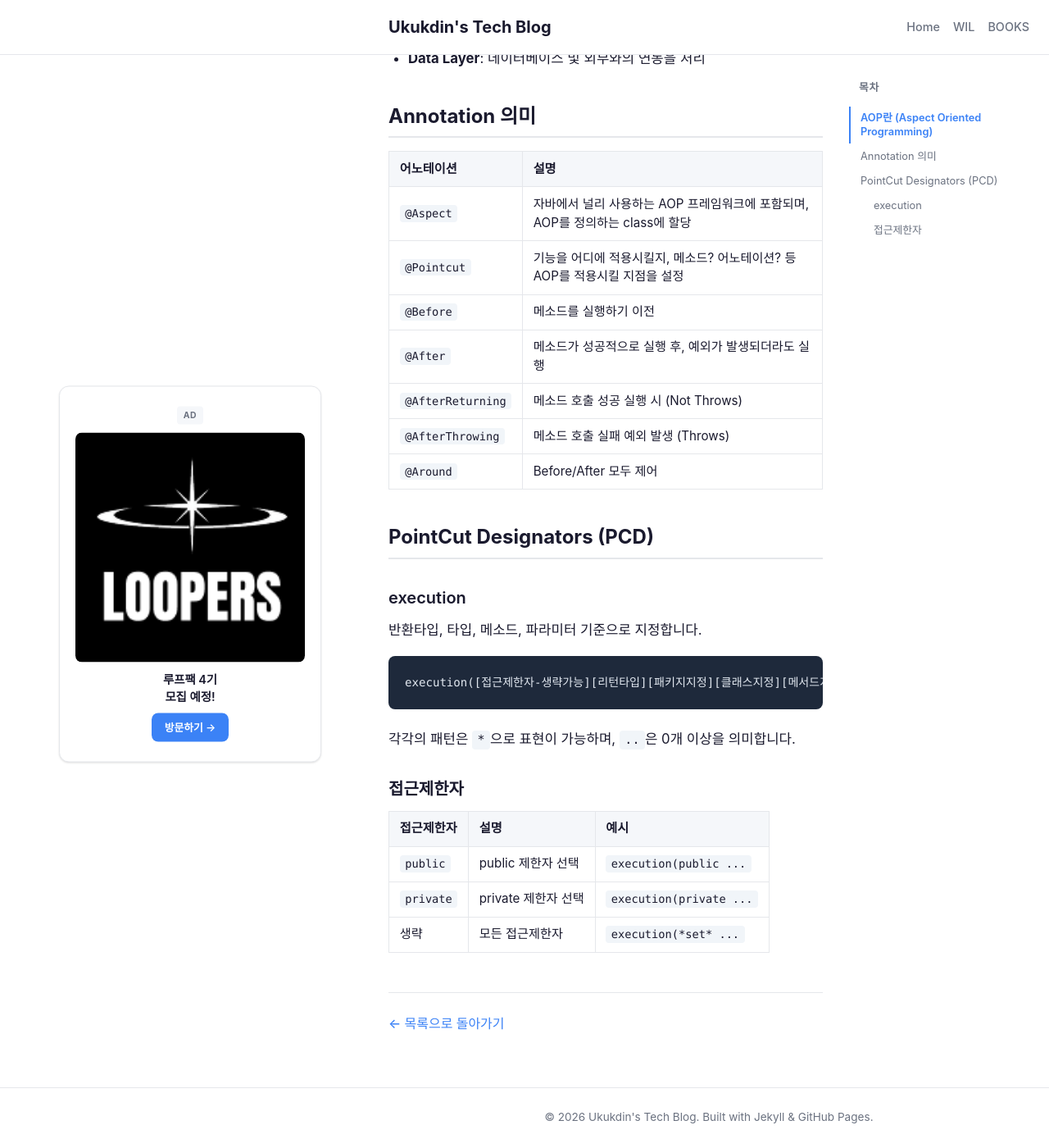
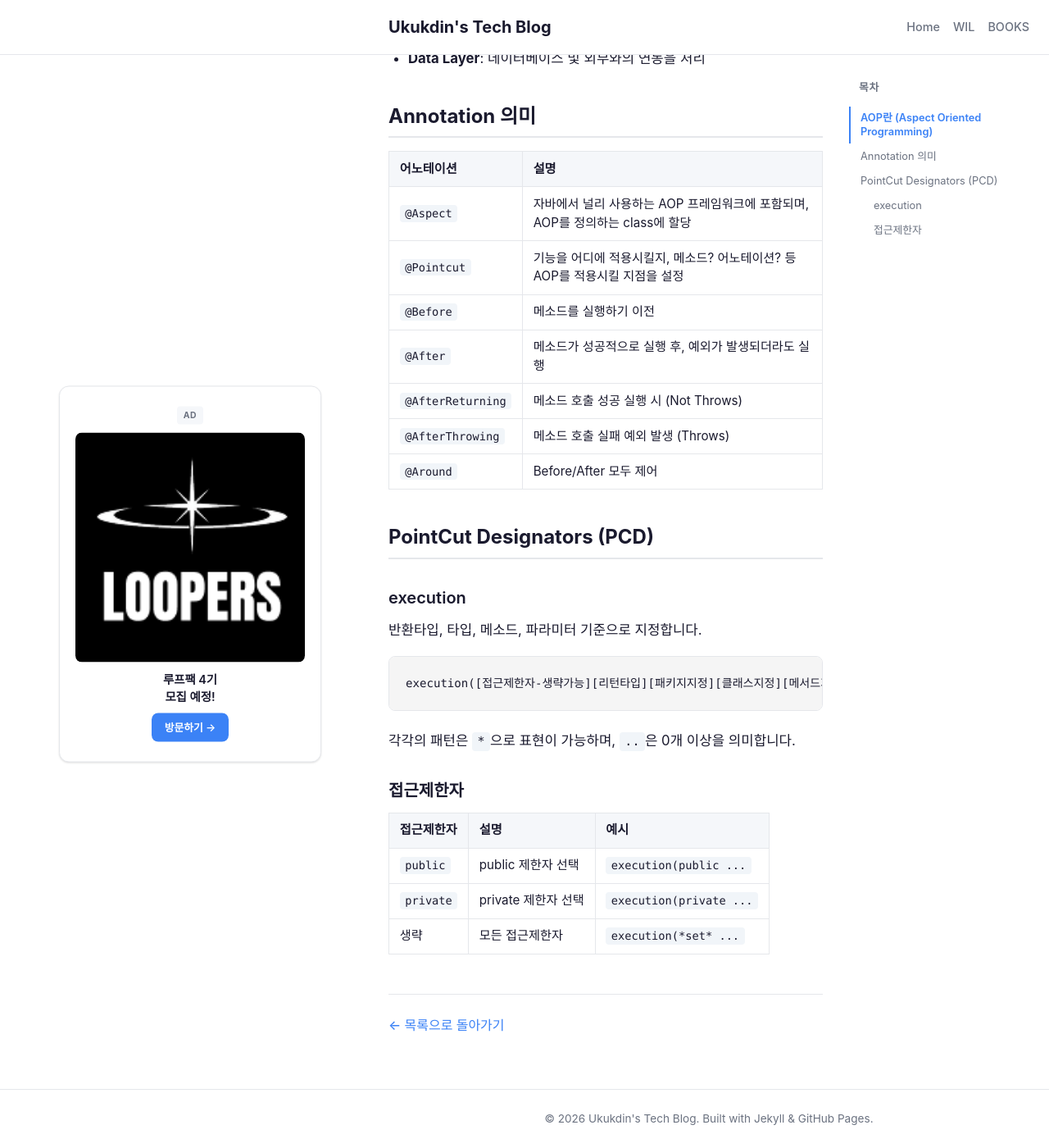
Before and after one commit to ukukdin/ukukdin.github.io, a Jekyll site: the page built from _posts/2024-01-03-spring-filter-aop.md, in a window 1280 px wide and 1400 px high, scrolled down 603 px. Shown: the whole window at 82% size. Built offline with Jekyll 4.4.1, drawn with Linux system fonts in a browser that asks for light colours.

Commit message:
코드 블록 배경색을 밝은 회색으로 변경
어두운 배경(#1e293b)에서 밝은 회색(#f5f5f5)으로 변경하여
가독성 향상 및 블로그 전체 톤과 통일

Co-Authored-By: Claude Opus 4.6 (1M context) <noreply@anthropic.com>

```diff
--- a/assets/css/main.css
+++ b/assets/css/main.css
@@ -466,8 +466,9 @@ a:hover {
 }
 
 .post-detail__content pre {
-  background: #1e293b;
-  color: #e2e8f0;
+  background: #f5f5f5;
+  color: #1a1a2e;
+  border: 1px solid #e5e7eb;
   border-radius: 8px;
   padding: 1.25rem;
   overflow-x: auto;
```
